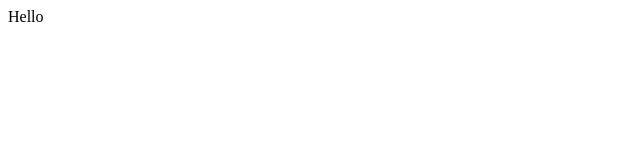
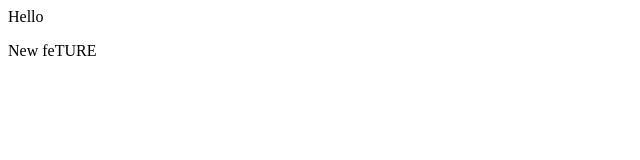
Before and after one commit to ClassArsh/localrepo, a plain HTML site: page index.html in a window 1280 px wide. Shown: the full height of the page, 0-640 px from the left. Drawn offline with Linux system fonts and the light colour scheme.

Commit message:
new feature

```diff
--- a/index.html
+++ b/index.html
@@ -1 +1,2 @@
 <p>Hello</p>
+<p>New feTURE</p>
```
